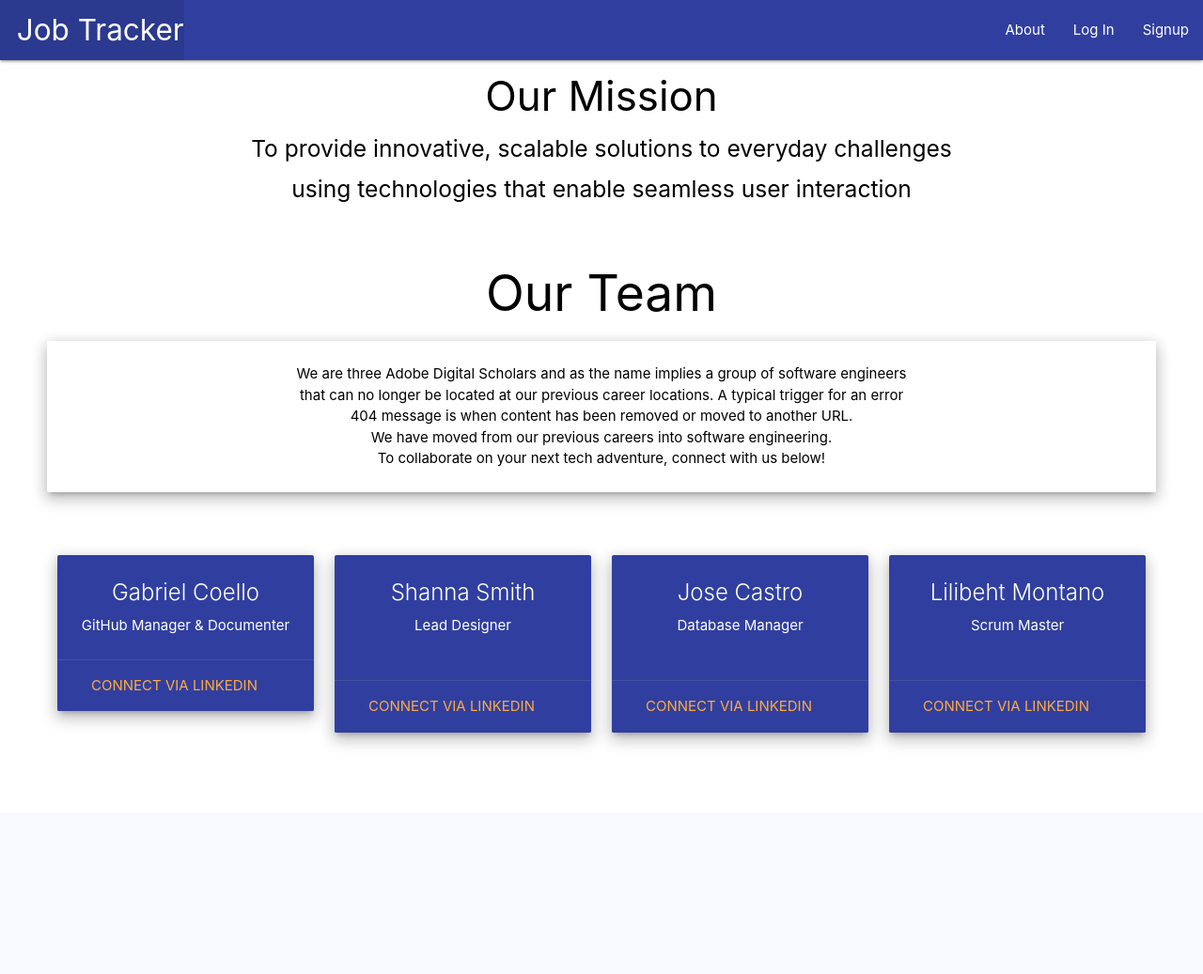
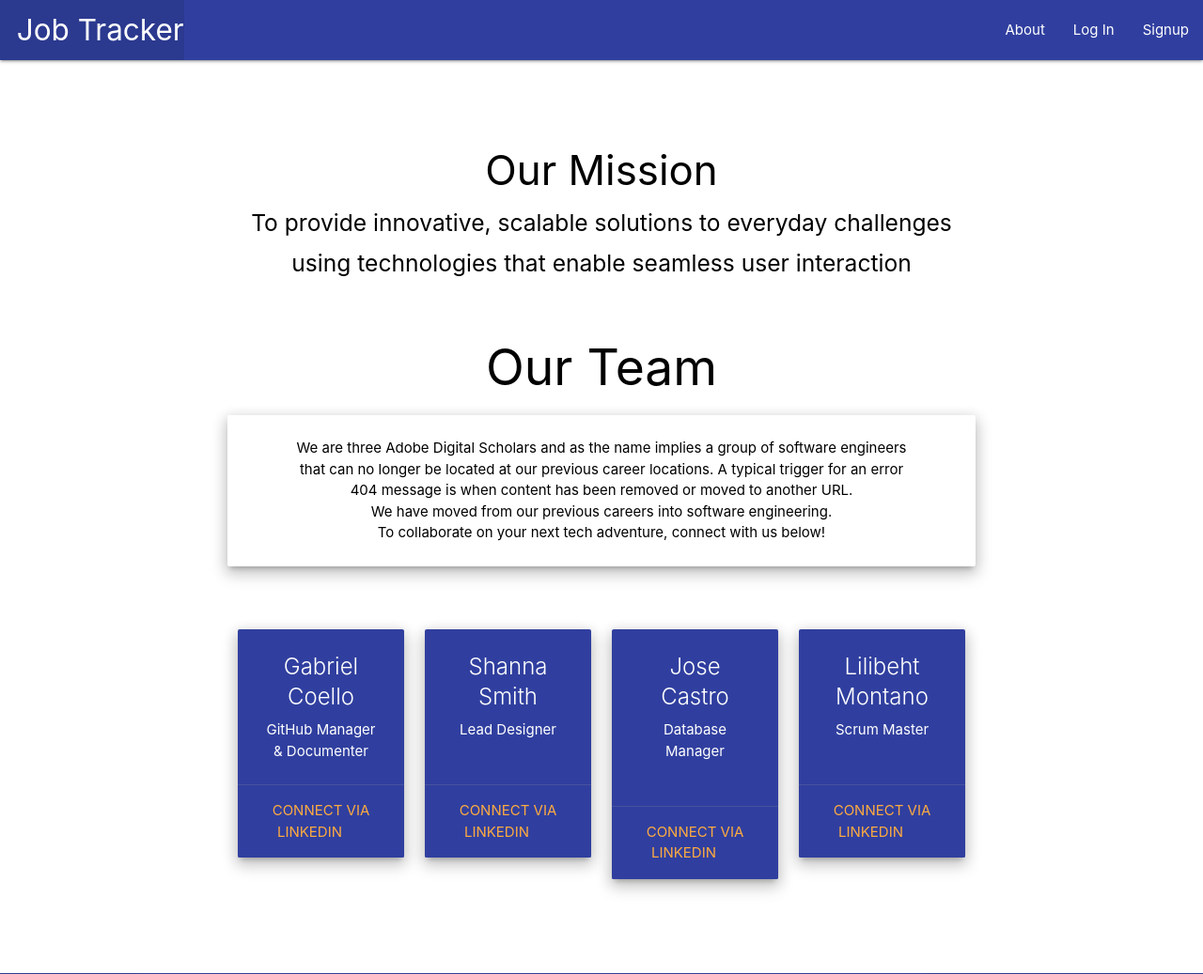
Before and after one commit to lilibella28/Job-Tracker, a Django app: page /about/ in a window 1280 px wide. Shown: the top 1037 px of the page at 94% size. Before the commit the page ends 793 px from the top, so only its background shows below. Run offline with Django 4.2, Linux system fonts and the light colour scheme.

Commit message:
refactor test

```diff
--- a/main_app/templates/about.html
+++ b/main_app/templates/about.html
@@ -2,7 +2,7 @@
 
 {% block content %}
 
-  <div class="slider fullscreen">
+  <!-- <div class="slider fullscreen"> -->
     <ul class="slides">
 
 <div class="about-section center-align">
@@ -84,7 +84,7 @@
   </div>
 </div>
 </ul>
- </div>
+ <!-- </div> -->
 
 
 <script>
```
